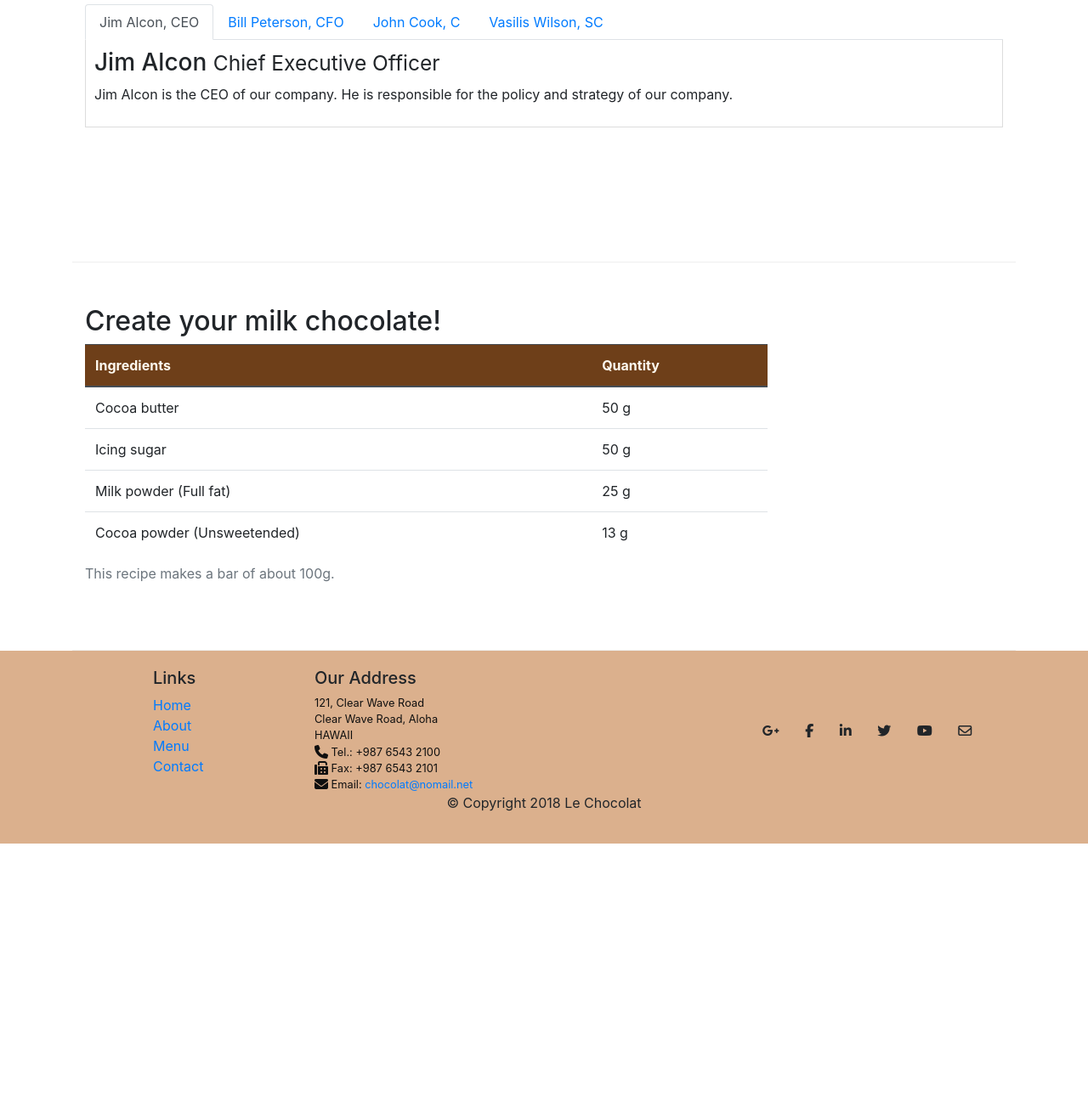
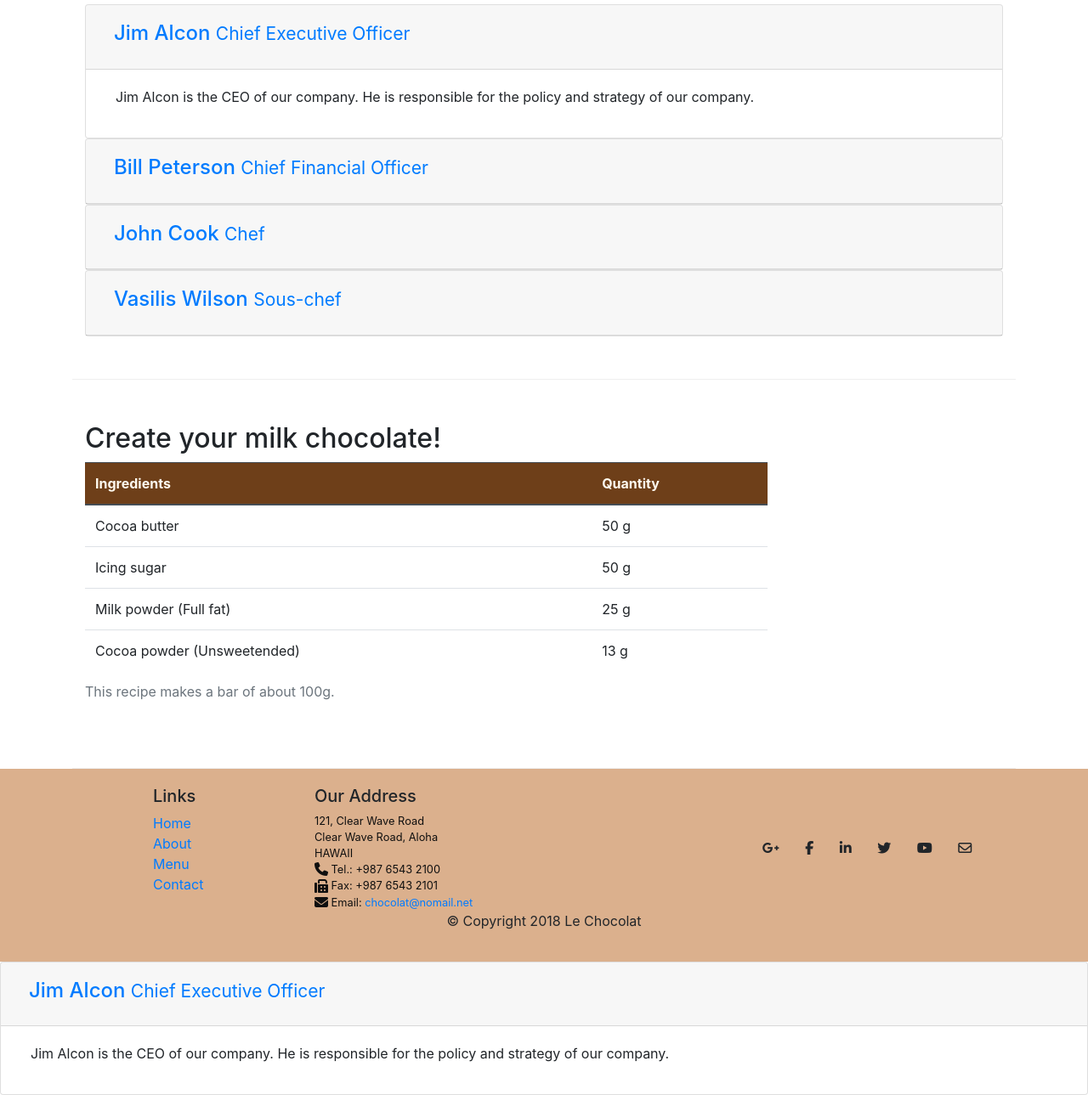
Before and after one commit to konathan/leChocolat, a plain HTML site: page aboutus.html in a window 1280 px wide. Shown: the part 935-2224 px from the top of the page at 85% size. Before the commit the page ends 1928 px from the top, so only its background shows below. Drawn offline with nearby package versions, Linux system fonts and the light colour scheme.

Commit message:
Accordion

```diff
--- a/aboutus.html
+++ b/aboutus.html
@@ -98,7 +98,7 @@
         <div class="row row-content">
             <div class="col-12">
                 <h2>Corporate Leadership</h2>
-                <ul class="nav nav-tabs">
+             <!--   <ul class="nav nav-tabs">
                     <li class="nav-item">
                         <a class="nav-link active" href="#tab1" role="tab" data-toggle="tab"> Jim Alcon, CEO</a>
                     </li>
@@ -111,8 +111,8 @@
                     <li class="nav-item">
                         <a class="nav-link" href="#tab4" role="tab" data-toggle="tab"> Vasilis Wilson, SC</a>
                     </li>
-                </ul>
-                <div class="tab-content">
+                </ul> -->
+             <!--  <div class="tab-content">
                     <div role="tabpanel" class="tab-pane fade show active" id="tab1">
                         <h3>Jim Alcon <small>Chief Executive Officer </small></h3>
                         <p class="d-none d-sm-block">Jim Alcon is the CEO of our company. He is responsible for the
@@ -137,9 +137,60 @@
                             and
                             contributes his innovative ideas in our products. </p>
                     </div>
+                </div> -->
+            <div id="accordion">
+                <div class="card">
+                    <div class="card-header" id="headingOne">
+                       <button class="btn btn-link" data-toggle="collapse" data-target="#collapseOne" aria-expanded="true" aria-controls="collapseOne">
+                         <h4>Jim Alcon <small>Chief Executive Officer </small></h4>
+                       </button>
+                     </div>
+                     <div id="collapseOne" class="collapse show" aria-labelledby="headingOne" data-parent="#accordion">
+                       <div class="card-body">
+                         <p class="col d-none d-sm-block">Jim Alcon is the CEO of our company. He is responsible for the policy and strategy of our company. </p>
+                       </div>
+                    </div>
+                   </div>
+                   <div class="card">
+                    <div class="card-header" id="headingTwo">
+                       <button class="btn btn-link collapsed" data-toggle="collapse" data-target="#collapseTwo" aria-expanded="false" aria-controls="collapseTwo">
+                         <h4>Bill Peterson <small>Chief Financial Officer </small></h4>
+                       </button>
+                     </div>
+                     <div id="collapseTwo" class="collapse" aria-labelledby="headingTwo" data-parent="#accordion">
+                       <div class="card-body">
+                         <p class="col d-none d-sm-block">Bill Peterson is the CFO of our company. He is responsible for all the financial decisions of our company. </p>
+                       </div>
+                     </div>
+                   </div>
+                   <div class="card">
+                    <div class="card-header" id="headingThree">
+                        <button class="btn btn-link collapsed" data-toggle="collapse" data-target="#collapseThree" aria-expanded="false" aria-controls="collapseThree">
+                            <h4>John Cook <small>Chef</small></h4>
+                        </button>
+                    </div>
+                    <div id="collapseThree" class="collapse" aria-labelledby="headingThree" data-parent="#accordion">
+                        <div class="card-body">
+                            <p class="col d-none d-sm-block">Our Chef, John Cook has specialized in the production of chocolates and he has created the receipts for our chocolates. </p>
+                        </div>
+                    </div>
+                </div>
+                <div class="card">
+                    <div class="card-header" id="headingFour">
+                        <button class="btn btn-link collapsed" data-toggle="collapse" data-target="#collapseFour" aria-expanded="false" aria-controls="collapseFour">
+                            <h4>Vasilis Wilson  <small>Sous-chef </small></h4>
+                        </button>
+                    </div>
+                    <div id="collapseFour" class="collapse" aria-labelledby="headingFour" data-parent="#accordion">
+                        <div class="card-body">
+                            <p class="col d-none d-sm-block">Vasilis Wilson is well informed of all the current trends in pastry and contributes his innovative ideas in our products. </p>
+                        </div>
+                    </div>
                 </div>
             </div>
-        </div>
+            </div>
+            </div>
+
 
         <div class="row row-content">
             <div class="col-12 col-sm-9">
@@ -232,6 +283,24 @@
         </div>
     </footer>
     <!-- jQuery first, then Tether, then Bootstrap JS. -->
+    <div id="accordion" >
+        <div class="card">
+            <div class="card-header" id="headingOne">
+               <button class="btn btn-link" data-toggle="collapse" data-target="#collapseOne" aria-expanded="true" aria-controls="collapseOne">
+                 <h4>Jim Alcon <small>Chief Executive Officer </small></h4>
+               </button>
+             </div>
+             <div id="collapseOne" class="collapse show" aria-labelledby="headingOne" data-parent="#accordion">
+               <div class="card-body">
+                 <p class="col d-none d-sm-block">Jim Alcon is the CEO of our company. He is responsible for the policy and strategy of our company. </p>
+               </div>
+            </div>
+           </div>
+       </div>
+    </div>
+    </div>
+
+
     <script src="node_modules/jquery/dist/jquery.min.js"></script>
     <script src="node_modules/tether/dist/js/tether.min.js"></script>
     <script src="node_modules/popper.js/dist/umd/popper.min.js"></script>
```
